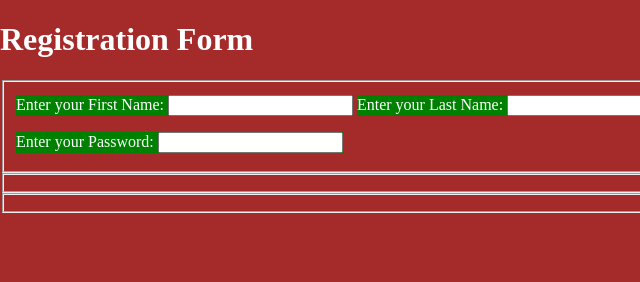
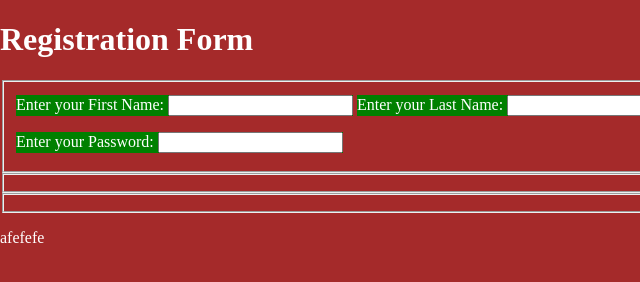
Before and after one commit to reynajane/HTML-FORM-EXERCISES2, a plain HTML site: page index.html in a window 1280 px wide. Shown: the full height of the page, 0-640 px from the left. Drawn offline with Linux system fonts and the light colour scheme.

Commit message:
add paragraph in fieldset3

```diff
--- a/index.html
+++ b/index.html
@@ -32,7 +32,7 @@
 
         </fieldset>
 
-
+        <p>afefefe</p>
 
     </form>
 
```
